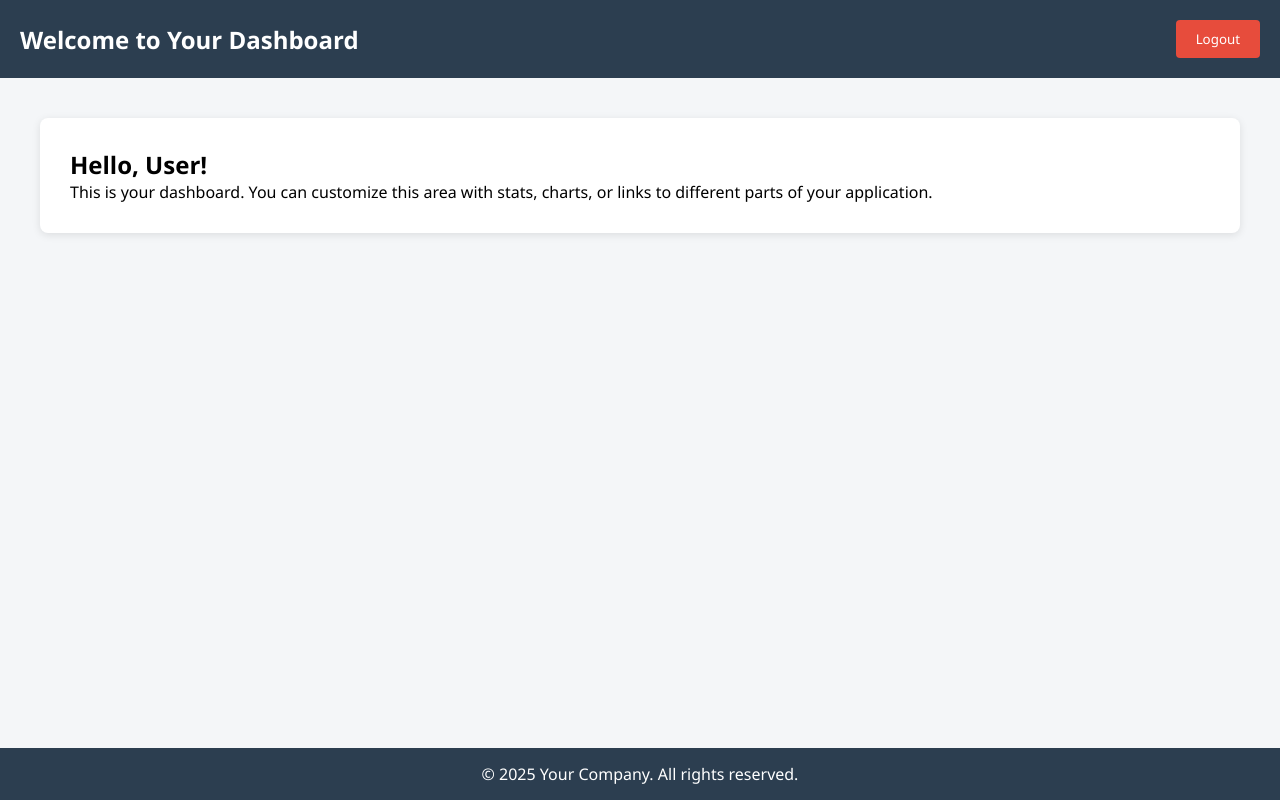
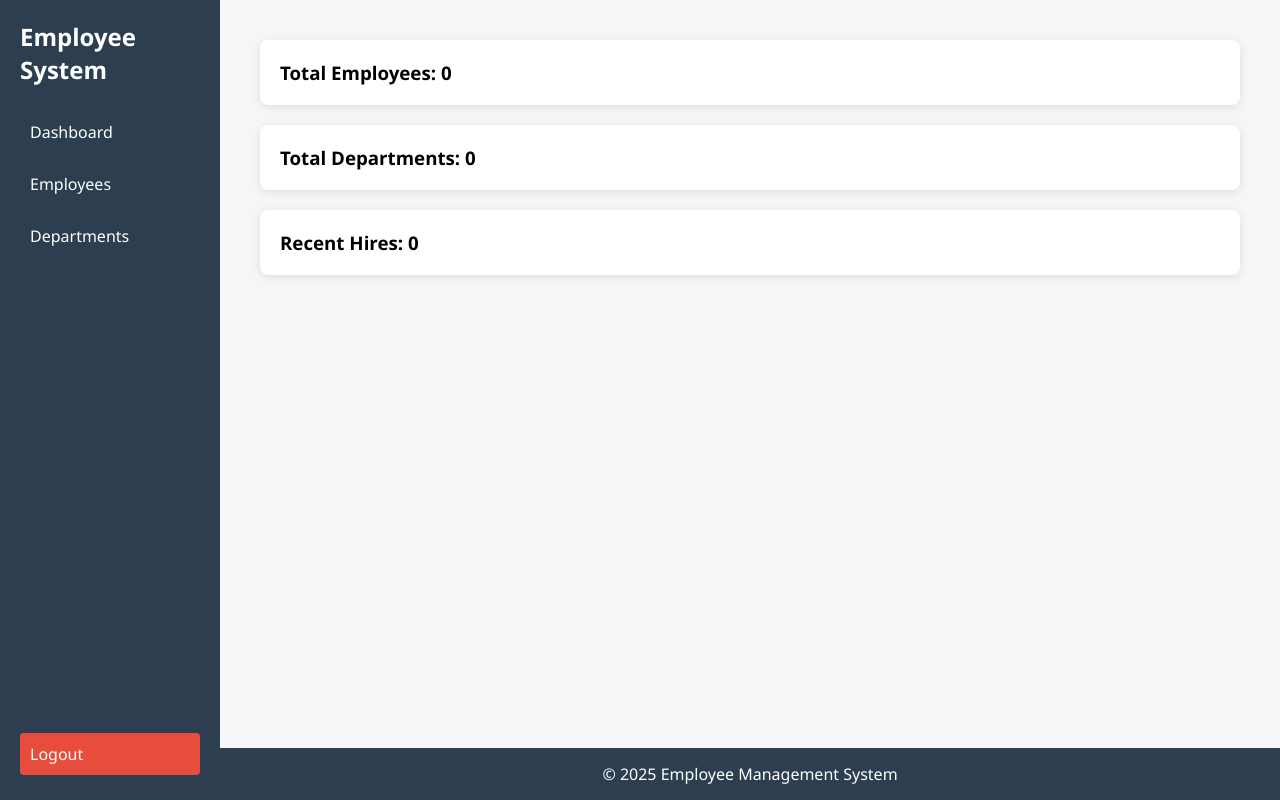
Before and after one commit to visweswararaopenti/employeemanagement, a plain HTML site: page EmployeeeManagement.UI/HTML/dashboard.html in a window 1280 px wide. Drawn offline with Linux system fonts and the light colour scheme; no server answers.

Commit message:
emplm:1026 Craete UI Dashboard page :DP VP

```diff
--- /dev/null
+++ b/EmployeeeManagement.UI/CSS/dashboard.css
@@ -0,0 +1,65 @@
+* {
+    margin: 0;
+    padding: 0;
+    box-sizing: border-box;
+    font-family: 'Segoe UI', Tahoma, Geneva, Verdana, sans-serif;
+}
+
+body {
+    display: flex;
+    min-height: 100vh;
+}
+
+.sidebar {
+    width: 220px;
+    background-color: #2c3e50;
+    color: white;
+    display: flex;
+    flex-direction: column;
+    padding: 20px;
+}
+
+.sidebar h2 {
+    margin-bottom: 20px;
+}
+
+.sidebar button {
+    background: none;
+    border: none;
+    color: white;
+    text-align: left;
+    padding: 10px;
+    margin: 5px 0;
+    cursor: pointer;
+    font-size: 16px;
+    border-radius: 4px;
+}
+
+.sidebar button:hover {
+    background-color: #34495e;
+}
+
+.content {
+    flex: 1;
+    background-color: #f4f6f8;
+    padding: 40px;
+}
+
+.dashboard-card {
+    background: white;
+    padding: 20px;
+    border-radius: 8px;
+    margin-bottom: 20px;
+    box-shadow: 0 2px 8px rgba(0, 0, 0, 0.1);
+}
+
+footer {
+    background-color: #2c3e50;
+    color: white;
+    text-align: center;
+    padding: 15px;
+    position: fixed;
+    bottom: 0;
+    left: 220px;
+    width: calc(100% - 220px);
+}
--- a/EmployeeeManagement.UI/HTML/dashboard.html
+++ b/EmployeeeManagement.UI/HTML/dashboard.html
@@ -2,94 +2,35 @@
 <html lang="en">
 <head>
     <meta charset="UTF-8">
-    <meta name="viewport" content="width=device-width, initial-scale=1.0">
     <title>Dashboard</title>
-    <style>
-        * {
-            margin: 0;
-            padding: 0;
-            box-sizing: border-box;
-            font-family: 'Segoe UI', Tahoma, Geneva, Verdana, sans-serif;
-        }
-
-        body {
-            display: flex;
-            flex-direction: column;
-            min-height: 100vh;
-        }
-
-        header {
-            background-color: #2c3e50;
-            color: white;
-            padding: 20px;
-            display: flex;
-            justify-content: space-between;
-            align-items: center;
-        }
-
-        header h1 {
-            font-size: 24px;
-        }
-
-        .logout-btn {
-            background-color: #e74c3c;
-            border: none;
-            color: white;
-            padding: 10px 20px;
-            border-radius: 4px;
-            cursor: pointer;
-            transition: background-color 0.3s ease;
-        }
-
-        .logout-btn:hover {
-            background-color: #c0392b;
-        }
-
-        main {
-            flex: 1;
-            padding: 40px;
-            background-color: #f4f6f8;
-        }
-
-        .dashboard-content {
-            background: white;
-            border-radius: 8px;
-            padding: 30px;
-            box-shadow: 0 2px 8px rgba(0, 0, 0, 0.1);
-        }
-
-        footer {
-            background-color: #2c3e50;
-            color: white;
-            text-align: center;
-            padding: 15px;
-        }
-    </style>
+    <link rel="stylesheet" href="../CSS/dashboard.css">
 </head>
 <body>
 
-    <header>
-        <h1>Welcome to Your Dashboard</h1>
-        <button class="logout-btn" onclick="logout()">Logout</button>
-    </header>
+    <div class="sidebar">
+        <h2>Employee System</h2>
+        <button onclick="showDashboard()">Dashboard</button>
+        <button onclick="location.href='employee.html'">Employees</button>
+        <button onclick="location.href='department.html'">Departments</button>
+        <button onclick="logout()" style="margin-top:auto; background-color:#e74c3c;">Logout</button>
+    </div>
 
-    <main>
-        <div class="dashboard-content">
-            <h2>Hello, User!</h2>
-            <p>This is your dashboard. You can customize this area with stats, charts, or links to different parts of your application.</p>
+    <div class="content" id="dashboardContent">
+        <div class="dashboard-card">
+            <h3>Total Employees: <span id="totalEmployees">0</span></h3>
         </div>
-    </main>
+        <div class="dashboard-card">
+            <h3>Total Departments: <span id="totalDepartments">0</span></h3>
+        </div>
+        <div class="dashboard-card">
+            <h3>Recent Hires: <span id="recentHiresCount">0</span></h3>
+        </div>
+    </div>
 
     <footer>
-        &copy; 2025 Your Company. All rights reserved.
+        &copy; 2025 Employee Management System
     </footer>
 
-    <script>
-        function logout() {
-            // Optional: Clear session or token here
-            window.location.href = "login.html"; // Redirect to login page
-        }
-    </script>
-
+    <script src="../JS/dashboard.js"></script>
 </body>
 </html>
--- /dev/null
+++ b/EmployeeeManagement.UI/JS/dashboard.js
@@ -0,0 +1,18 @@
+async function showDashboard() {
+    try {
+        const response = await fetch("http://localhost:8083/api/dashboard/summary");
+        const data = await response.json();
+
+        document.getElementById("totalEmployees").textContent = data.totalEmployees;
+        document.getElementById("totalDepartments").textContent = data.totalDepartments;
+        document.getElementById("recentHiresCount").textContent = data.recentHires;
+    } catch (error) {
+        console.error("Error loading dashboard summary", error);
+    }
+}
+
+function logout() {
+    window.location.href = "login.html";
+}
+
+window.onload = showDashboard;
```
